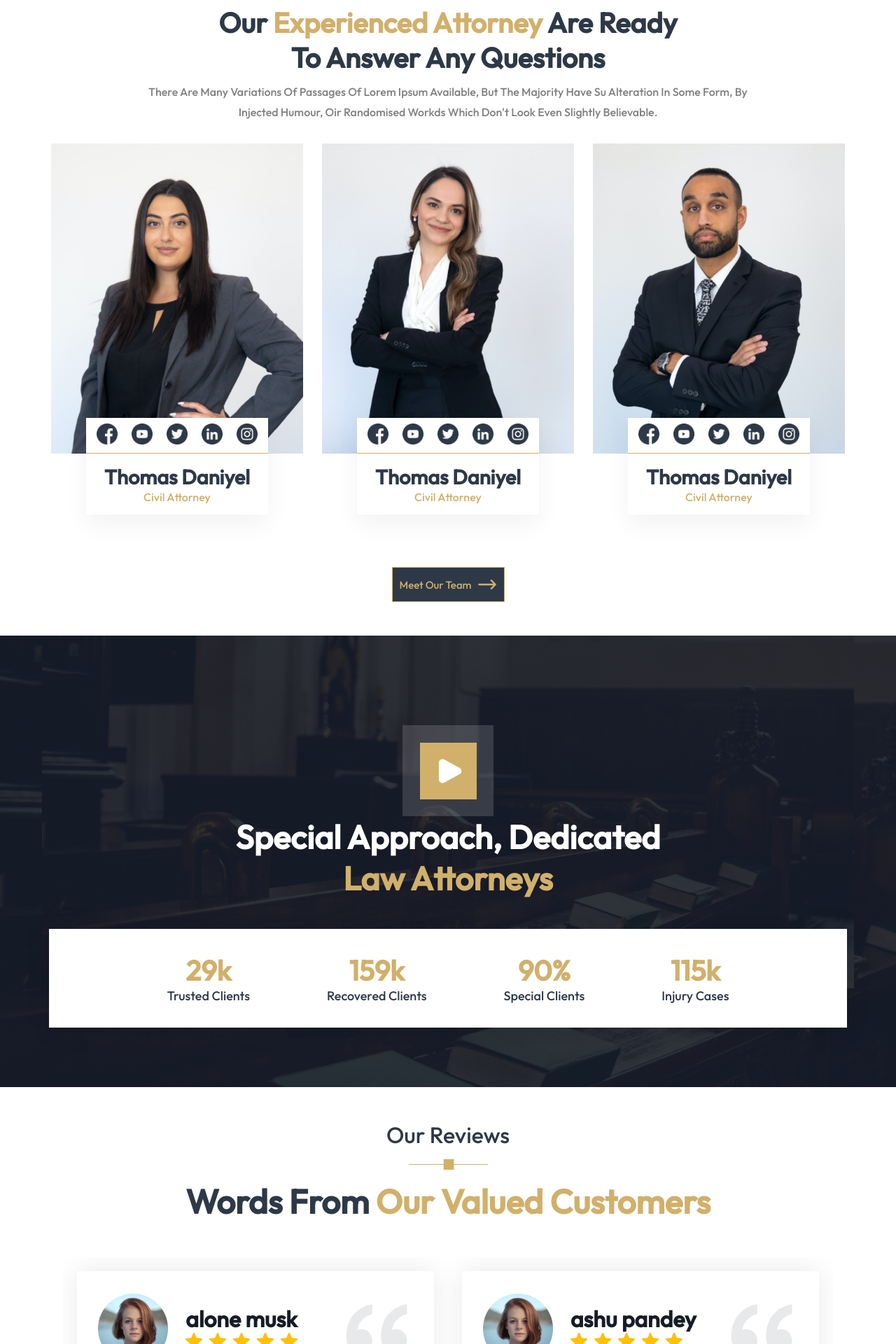
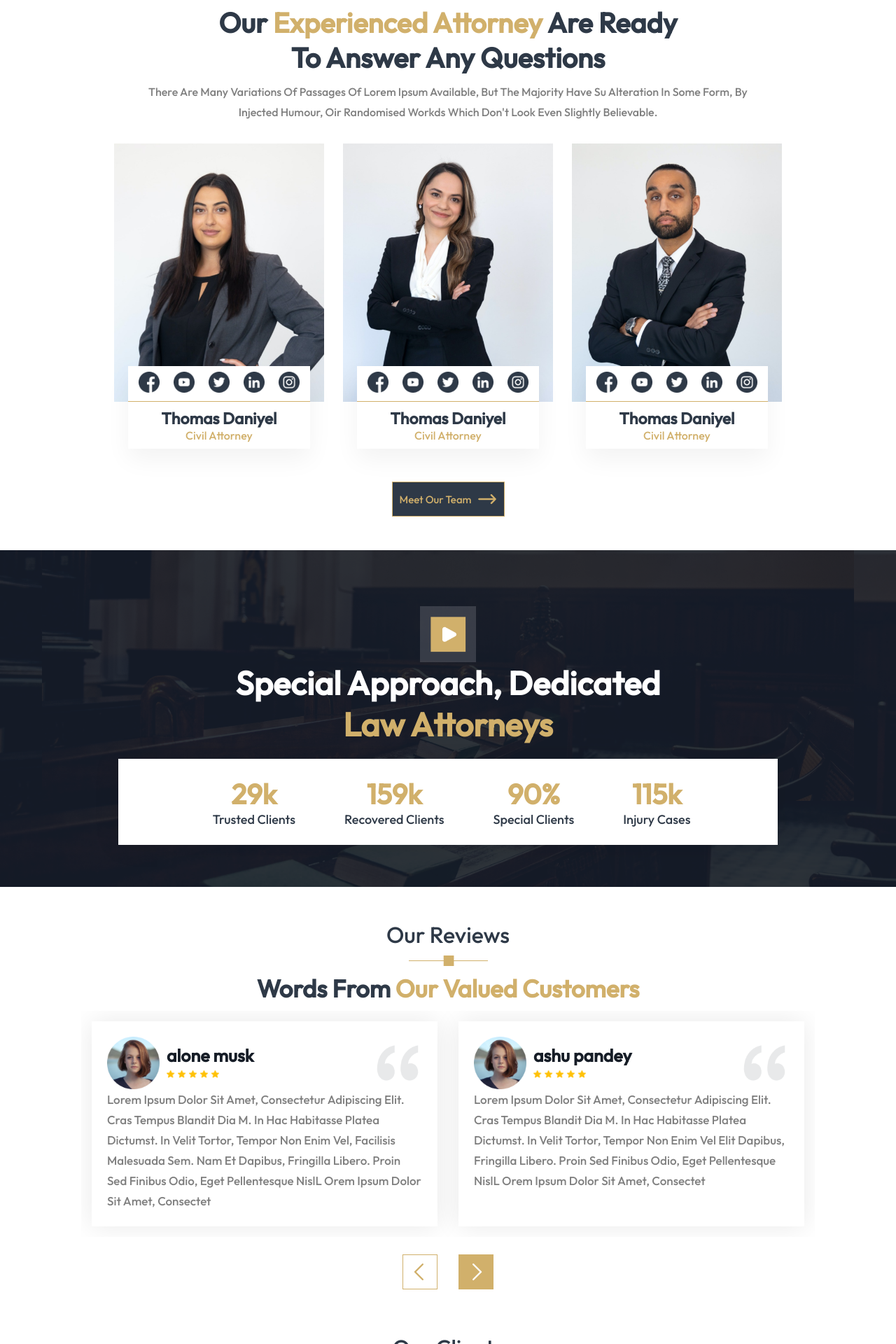
Before and after one commit to Aadirajput04/Lexicon-Legal-website, a PHP site: page / in a window 1280 px wide. Shown: the part 4440-6360 px from the top of the page at 70% size. Run offline with PHP 8.4, Linux system fonts and the light colour scheme; some libraries are stand-ins or nearby versions.

Commit message:
half responsive dobne

```diff
--- a/reviews-section.php
+++ b/reviews-section.php
@@ -10,14 +10,14 @@
             <div class="review">
                 <div class="user-details">
                     <div class="user-info">
-                        <img src="./imgs/user-dp.png" alt="" width="100">
+                        <img src="./imgs/user-dp.png" alt="" >
                         <div class="name-star">
                             <h5>alone musk</h5>
                             <img src="./imgs/stars.png" alt="">
                         </div>
                     </div>
 
-                    <img src="./imgs/comma.png" alt="">
+                    <img class="comma" src="./imgs/comma.png" alt="">
                 </div>
 
                 <div class="user-review-text">
@@ -30,14 +30,14 @@
             <div class="review">
                 <div class="user-details">
                     <div class="user-info">
-                        <img src="./imgs/user-dp.png" alt="" width="100">
+                        <img src="./imgs/user-dp.png" alt="" >
                         <div class="name-star">
                             <h5>ashu pandey</h5>
                             <img src="./imgs/stars.png" alt="">
                         </div>
                     </div>
 
-                    <img src="./imgs/comma.png" alt="">
+                    <img class="comma" src="./imgs/comma.png" alt="">
                 </div>
 
                 <div class="user-review-text">
@@ -50,14 +50,14 @@
             <div class="review">
                 <div class="user-details">
                     <div class="user-info">
-                        <img src="./imgs/user-dp.png" alt="" width="100">
+                        <img src="./imgs/user-dp.png" alt="" >
                         <div class="name-star">
                             <h5>puvan sharma</h5>
                             <img src="./imgs/stars.png" alt="">
                         </div>
                     </div>
 
-                    <img src="./imgs/comma.png" alt="">
+                    <img class="comma" src="./imgs/comma.png" alt="">
                 </div>
 
                 <div class="user-review-text">
@@ -70,14 +70,14 @@
             <div class="review">
                 <div class="user-details">
                     <div class="user-info">
-                        <img src="./imgs/user-dp.png" alt="" width="100">
+                        <img src="./imgs/user-dp.png" alt="" >
                         <div class="name-star">
                             <h5>Aastha zudio</h5>
                             <img src="./imgs/stars.png" alt="">
                         </div>
                     </div>
 
-                    <img src="./imgs/comma.png" alt="">
+                    <img class="comma" src="./imgs/comma.png" alt="">
                 </div>
 
                 <div class="user-review-text">
@@ -90,14 +90,14 @@
             <div class="review">
                 <div class="user-details">
                     <div class="user-info">
-                        <img src="./imgs/user-dp.png" alt="" width="100">
+                        <img src="./imgs/user-dp.png" alt="" >
                         <div class="name-star">
                             <h5>shubham</h5>
                             <img src="./imgs/stars.png" alt="">
                         </div>
                     </div>
 
-                    <img src="./imgs/comma.png" alt="">
+                    <img class="comma" src="./imgs/comma.png" alt="">
                 </div>
 
                 <div class="user-review-text">
@@ -110,14 +110,14 @@
             <div class="review">
                 <div class="user-details">
                     <div class="user-info">
-                        <img src="./imgs/user-dp.png" alt="" width="100">
+                        <img src="./imgs/user-dp.png" alt="" >
                         <div class="name-star">
                             <h5>vivek bhuva</h5>
                             <img src="./imgs/stars.png" alt="">
                         </div>
                     </div>
 
-                    <img src="./imgs/comma.png" alt="">
+                    <img class="comma" src="./imgs/comma.png" alt="">
                 </div>
 
                 <div class="user-review-text">
--- a/style/style.css
+++ b/style/style.css
@@ -519,6 +519,12 @@ span {
 
 }
 
+.user-details .comma {
+    width: 100px;
+}
+
+
+
 .members-team .member-info .social-links {
     border-bottom: 1px solid #D1B06B;
     display: flex;
@@ -870,6 +876,12 @@ span {
     text-transform: capitalize;
 }
 
+
+
+
+.user-info img {
+    width: 100px;
+}
 
 .our-client-main-box .client-brand-logo {
     display: flex;
@@ -1611,6 +1623,7 @@ footer .footer-bottom p {
     h2 {
         font-size: 47px;
     }
+
     p {
         font-size: 13px;
         max-width: 450px;
@@ -1620,28 +1633,31 @@ footer .footer-bottom p {
     .get-consult {
         padding: 10px 10px;
     }
+
     .header-line p {
         font-size: 15px;
     }
+
     .hero-main .hero-main-box {
         padding: 18px 60px;
     }
 
-    .get-consult{
+    .get-consult {
         font-size: 15px;
     }
-    .get-consult-btn{
+
+    .get-consult-btn {
         font-size: 15px;
         margin: 0;
     }
 
 
 
-    .about-us-section-box .right-about-box{
+    .about-us-section-box .right-about-box {
         align-items: center;
     }
 
-    .social-links img{
+    .social-links img {
         width: 30px;
     }
 
@@ -1662,19 +1678,116 @@ footer .footer-bottom p {
         bottom: -83px;
     }
 
-.our-team-box-text p{
-max-width: 100%;
-
-}
-
-
-
-
-
-
-
-
-
-
-
-}
+    .our-team-box-text p {
+        max-width: 100%;
+
+    }
+
+
+}
+
+
+
+
+@media only screen and (max-width: 1280px) {
+    .members-team .member img {
+        width: 300px;
+    }
+
+    .social-links {
+        gap: 15px;
+        padding: 4px 12px;
+    }
+
+    .members-team h1 {
+        font-size: 23px;
+    }
+
+
+    .members-team .member-name {
+        padding: 9px;
+    }
+
+    .members-team .member-info {
+        bottom: -63px;
+    }
+
+    .Our-team-main-box .meet-button {
+        margin-top: 5rem;
+    }
+
+    .services-main-box .justice-img {
+        width: 300px;
+    }
+
+
+    .statics-main-box .statics-info {
+
+        padding: 25px;
+        translate: 0px -60px;
+    }
+
+
+    .statics-main-box .picture-box {
+        padding: 5rem;
+    }
+
+    .picture-box img {
+        width: 80px;
+    }
+
+
+
+
+    .reviews-container h1 {
+        font-size: 35px;
+    }
+
+    .reviews-container {
+        gap: 10px;
+    }
+
+    .reviews-slider {
+        padding-top: 0;
+    }
+
+
+    .center-static-p {
+        padding-left: 35px;
+        padding-right: 35px;
+    }
+
+    .left-static-p {
+        padding-left: 110px;
+        padding-right: 35px;
+    }
+
+    .right-static-p {
+        padding-right: 100px;
+        padding-left: 35px;
+    }
+
+    .user-info img {
+        width: 75px;
+    }
+
+    .reviews h5 {
+        font-size: 25px;
+    }
+
+    .user-details .comma {
+        width: 70px;
+    }
+
+    .review {
+        padding: 22px;
+        margin: 15px;
+    }
+
+
+
+
+    .reviews .user-info {
+        gap: 10px;
+    }
+}
```
